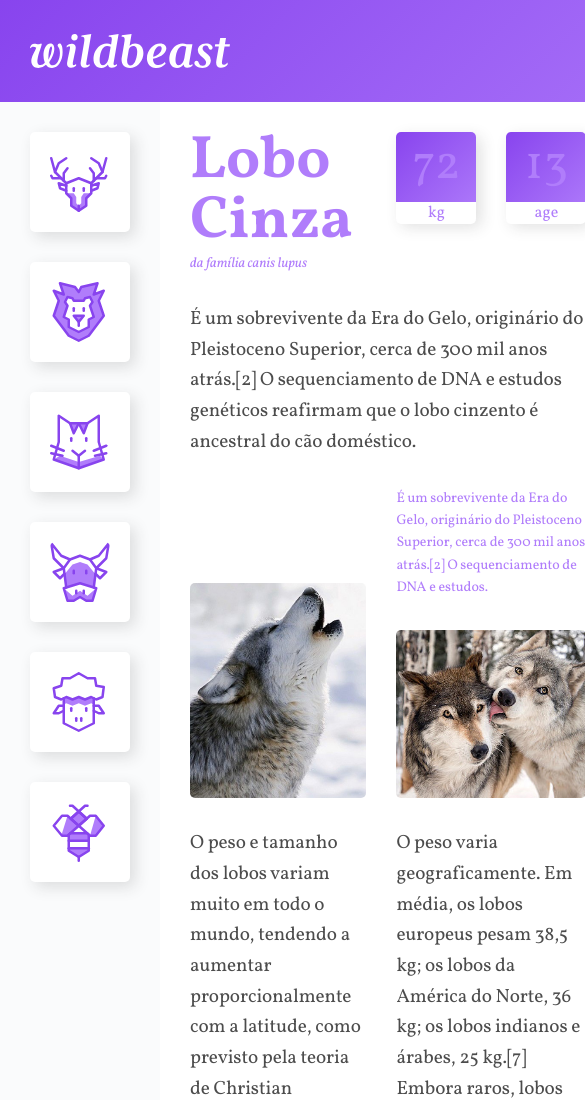
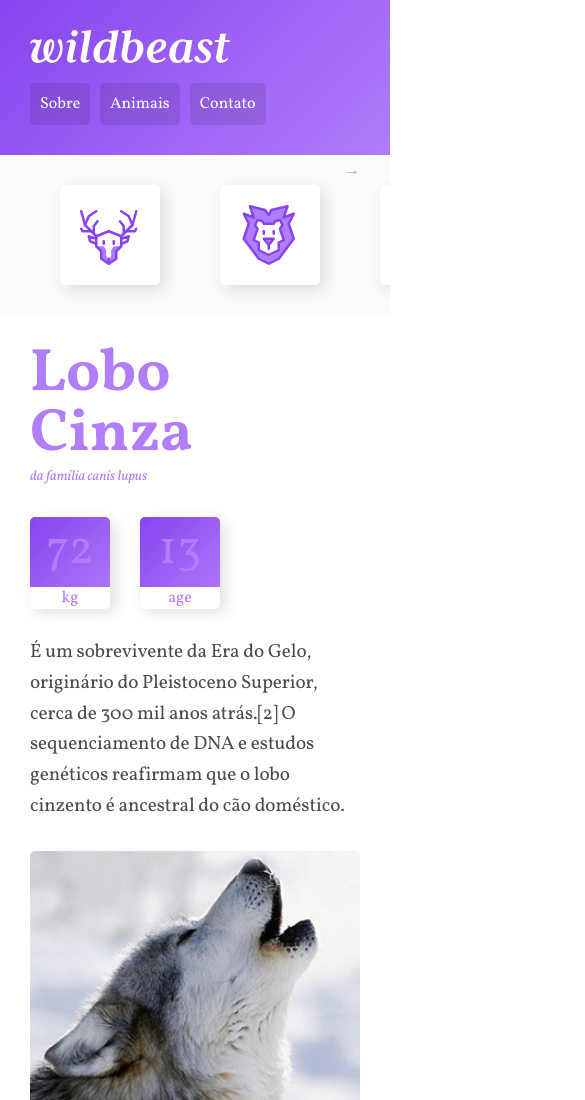
Before and after one commit to igor-daniel/WildBeast-sobre-animais, a plain HTML site: page index.html in a window 390 px wide. Shown: the top 1100 px of the page, 585 px wide, since content can reach past the window. Drawn offline with Linux system fonts and the light colour scheme.

Commit message:
concluida a parte responsiva

```diff
--- a/css/style.css
+++ b/css/style.css
@@ -26,6 +26,27 @@ a {
     "footer   footer  footer";
 }
 
+@media (max-width: 1200px) {
+  .conteudo {
+    grid-template-areas:
+      "header  header  header"
+      "sidnav  content content"
+      "sidnav  anuncio anuncio"
+      "footer  footer  footer";
+  }
+}
+@media (max-width: 760px) {
+  .conteudo {
+    grid-template-columns: 100%;
+    grid-template-areas:
+      "header"
+      "sidnav"
+      "content"
+      "anuncio"
+      "footer";
+  }
+}
+
 /* header */
 .header {
   grid-area: header;
@@ -34,6 +55,14 @@ a {
   align-items: center;
   grid-template-columns: 1fr auto;
   padding: 30px;
+}
+@media (max-width: 760px) {
+  .header {
+    grid-template-columns: 100%;
+  }
+  .logo {
+    margin-bottom: 20px;
+  }
 }
 .logo {
   max-width: 200px;
@@ -77,6 +106,40 @@ a {
 .sidnav li a:hover {
   background-color: #b07dfb;
 }
+
+@keyframes seta {
+  from {
+    right: 30px;
+  }
+  to {
+    right: 20px;
+  }
+}
+
+@media (max-width: 760px) {
+  .sidnav {
+    position: relative;
+    overflow-x: auto;
+    padding: 0 30px;
+  }
+  .sidnav::after {
+    content: "\2192";
+    position: absolute;
+    top: 5px;
+    right: 30px;
+    color: rgba(0, 0, 0, 0.3);
+    animation: seta 0.5s ease-in 0s infinite alternate;
+  }
+  .sidnav ul {
+    display: flex;
+  }
+  .sidnav li {
+    flex: 1 0 60px;
+  }
+  .sidnav li a {
+    margin: 30px 30px 30px 30px;
+  }
+}
 /* Content */
 .content {
   grid-area: content;
@@ -86,6 +149,11 @@ a {
   grid-template-columns: 1fr 1fr;
   padding: 30px;
   gap: 30px;
+}
+@media (max-width: 600px) {
+  .content {
+    grid-template-columns: auto;
+  }
 }
 .col-wide {
   grid-column: 1 / -1;
@@ -190,6 +258,7 @@ p {
   align-content: start;
   padding: 30px;
   gap: 30px;
+  grid-template-columns: repeat(auto-fit, minmax(150px, 1fr));
 }
 
 /* Footer */
```
